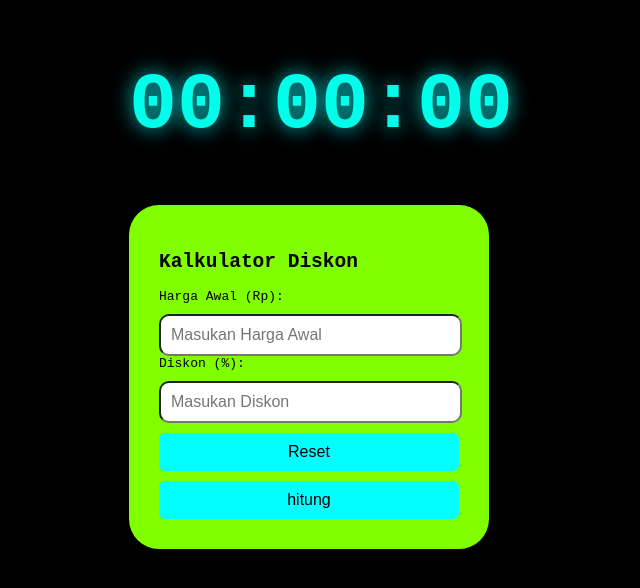
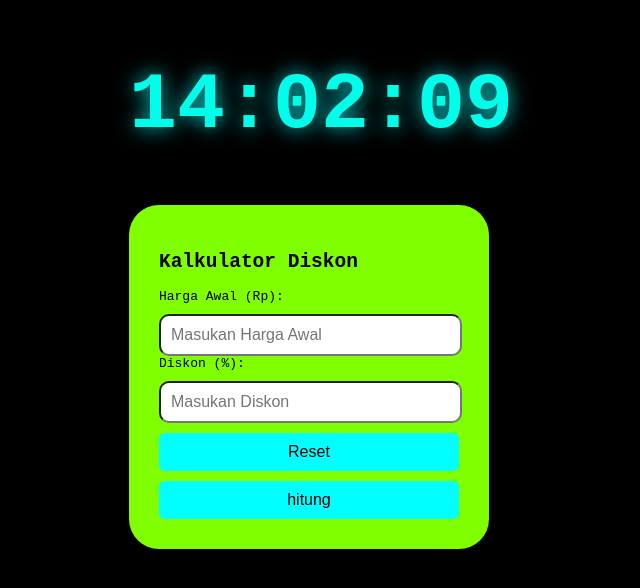
Before and after one commit to bilkis0987/web-diskon, a plain HTML site: page index.html in a window 1280 px wide. Shown: the part 130-718 px from the top of the page, without its empty margins (319-959 px from the left). Drawn offline with Linux system fonts and the light colour scheme.

Commit message:
Update index.html

```diff
--- a/index.html
+++ b/index.html
@@ -26,6 +26,6 @@
 
       <div id="hasil"></div>
     </div>
-    <script src="carrrrukk.js"></script>
+    <script src="javascript.js"></script>
   </body>
 </html>
```
